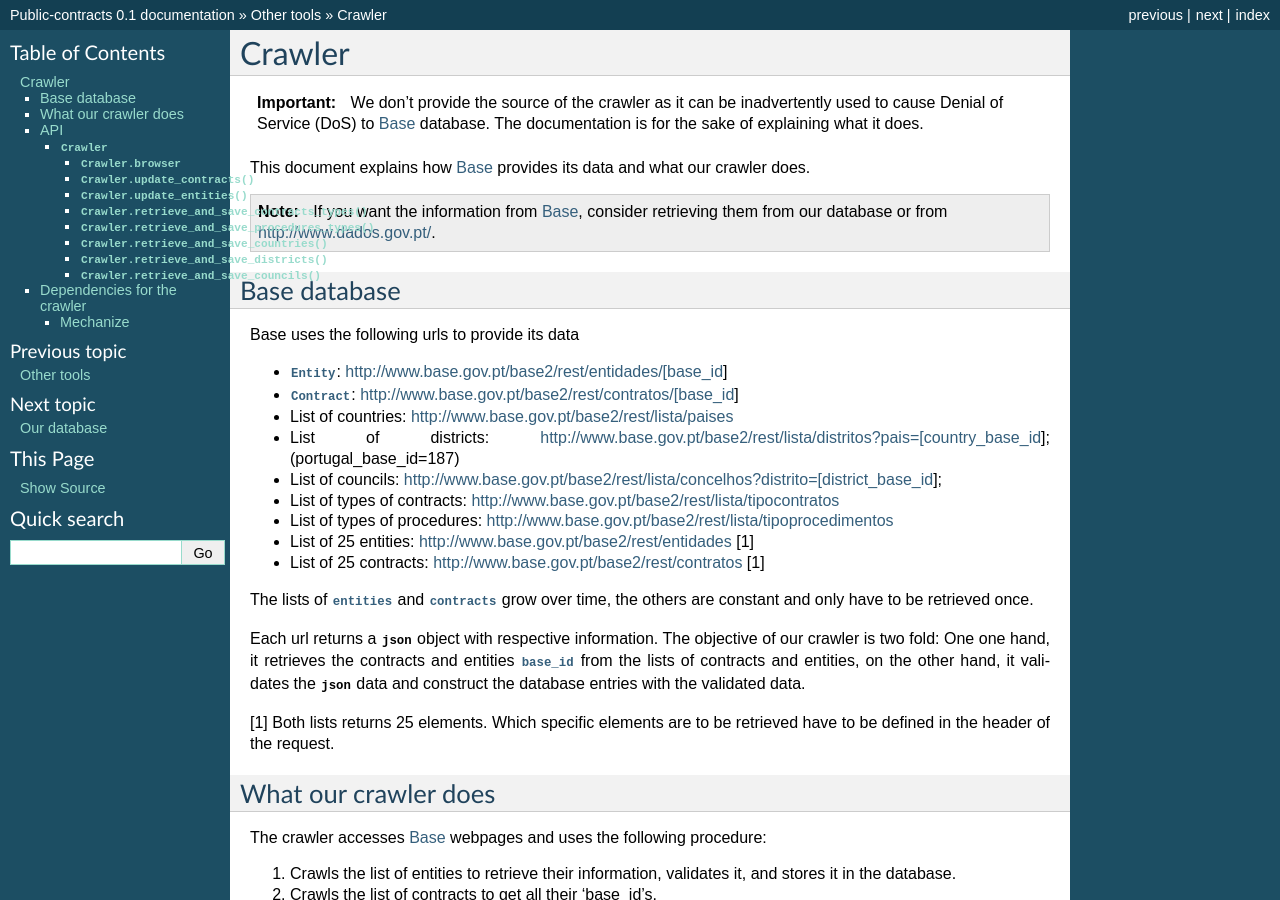
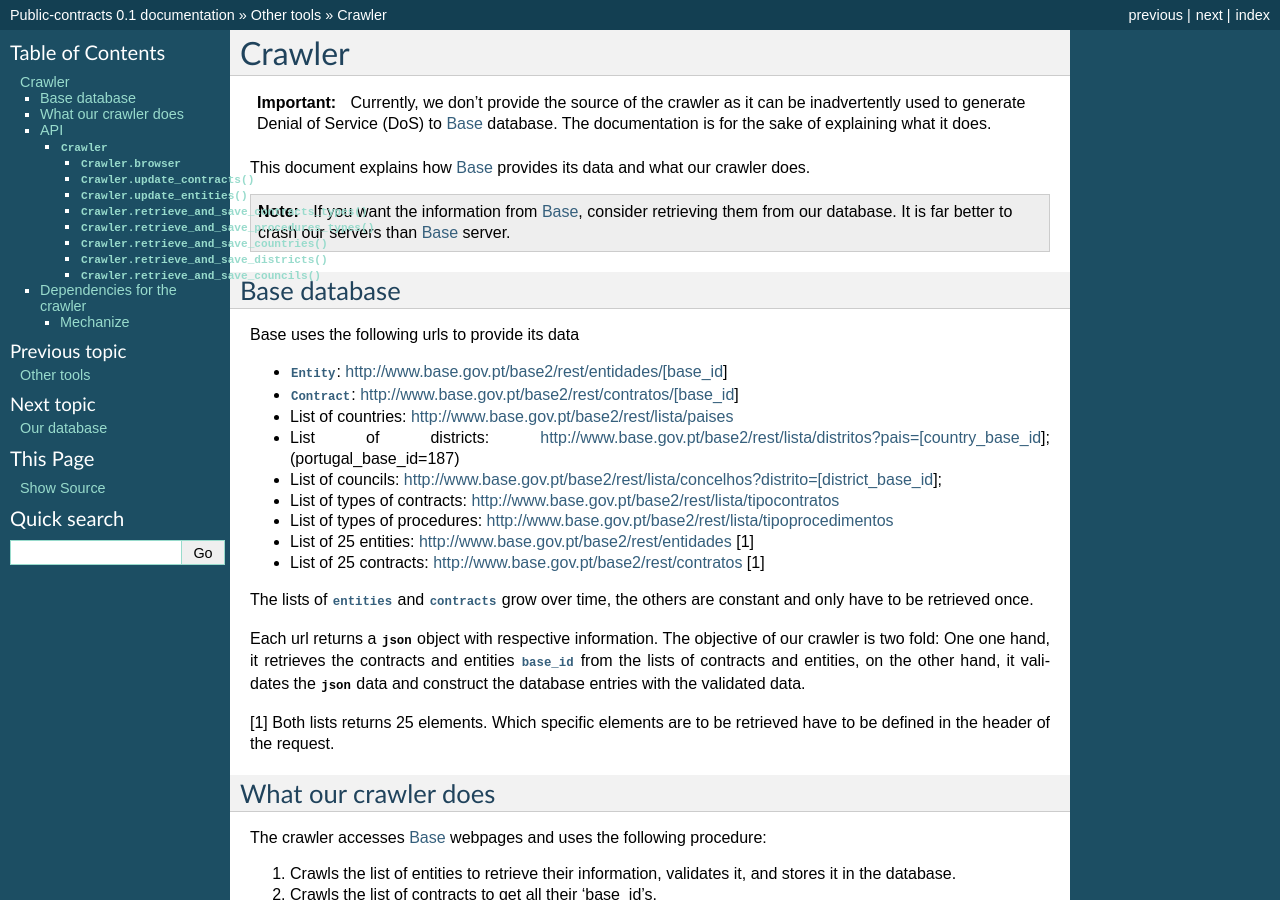
Before and after one commit to jorgecarleitao/public-contracts, a Sphinx documentation site: the page built from docs/source/tools/crawler.rst, in a window 1280 px wide and 900 px high. Built offline with Sphinx 7.4.7, drawn with Linux system fonts in a browser that asks for light colours.

Commit message:
Revert "Small improvement to text in crawler documentation."
This reverts commit 742c1698a71aa4f4a85d9fa56603dce10e0bdb0a.

```diff
--- a/docs/source/tools/crawler.rst
+++ b/docs/source/tools/crawler.rst
@@ -7,14 +7,15 @@ Crawler
 .. _mechanize: http://wwwsearch.sourceforge.net/mechanize/
 
 .. important::
-    We don't provide the source of the crawler as it can be inadvertently used to cause
+    Currently, we don't provide the source of the crawler as it can be inadvertently used to generate
     Denial of Service (DoS) to Base_ database. The documentation is for the sake of explaining what it does.
 
 This document explains how Base_ provides its data and what our crawler does.
 
 .. note::
     If you want the information from Base_, consider retrieving them from our
-    :doc:`database <tools/database>` or from http://www.dados.gov.pt/.
+    :doc:`database <tools/database>`.
+    It is far better to crash our servers than Base_ server.
 
 Base database
 ---------------
```
Also changed, not shown: 1 other file.
